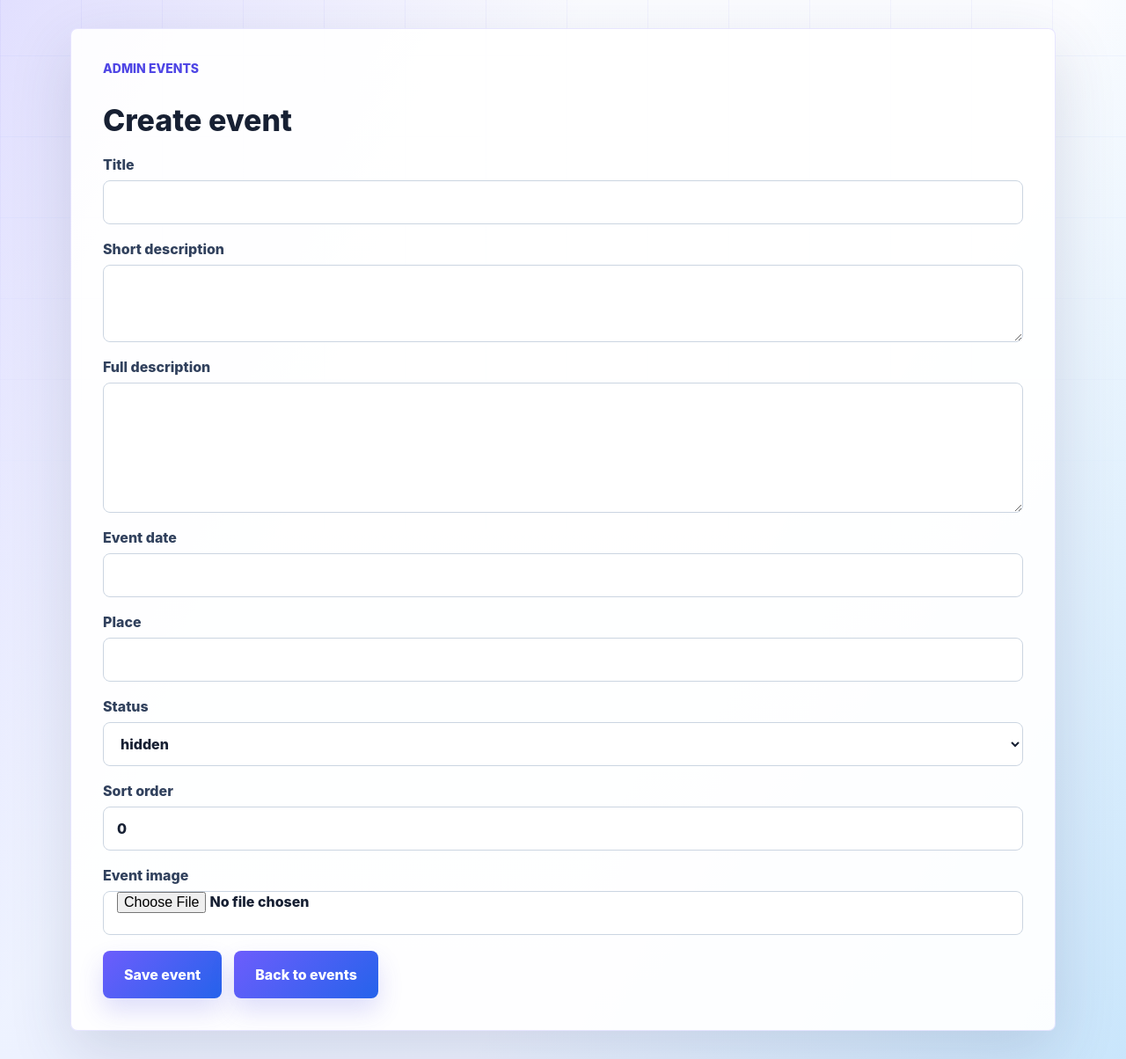
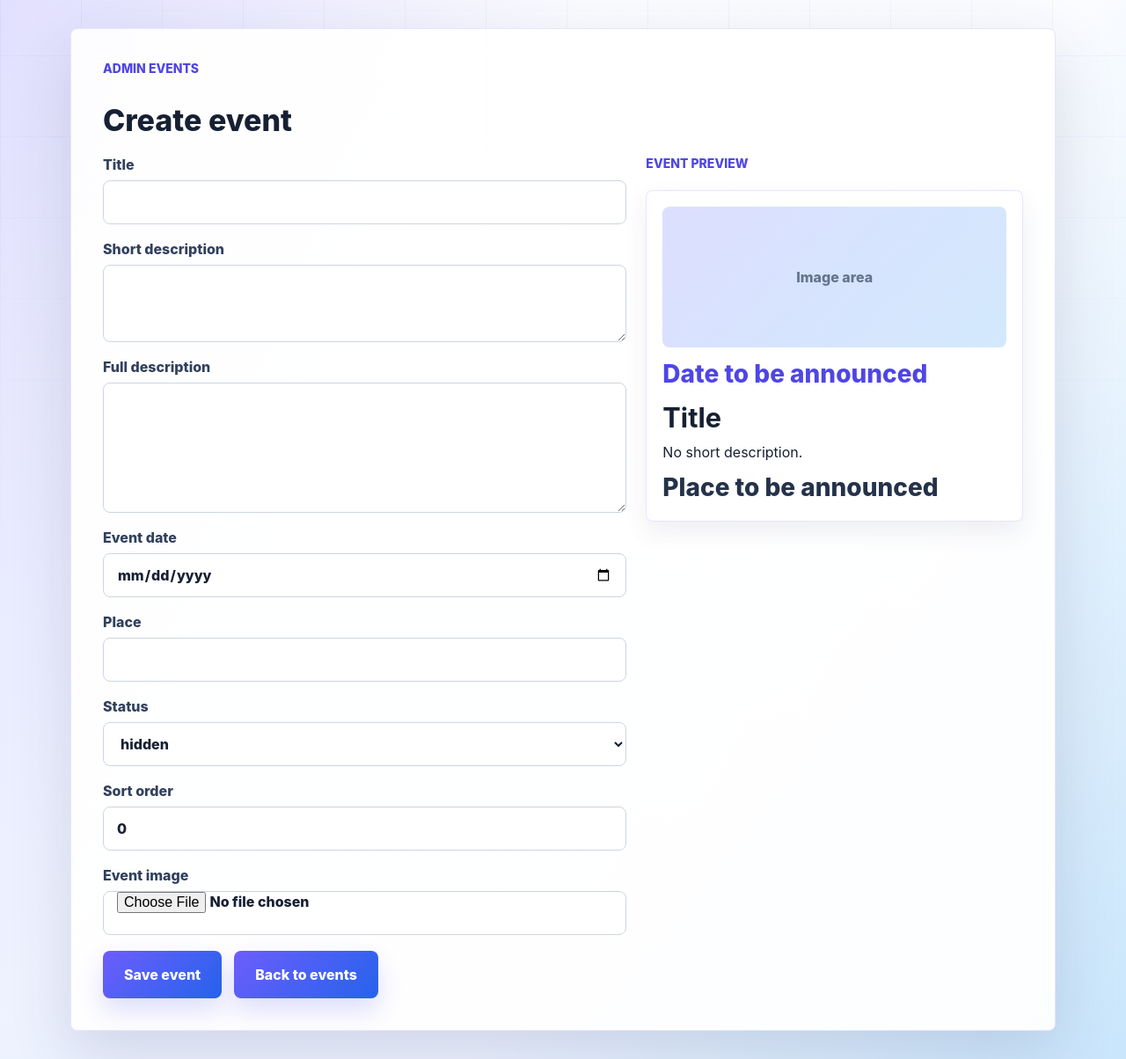
Before and after one commit to German7464/Kiosk_v001, a Flask app: page /admin/events/create in a window 1280 px wide. Shown: the whole page at 88% size. Run offline with Flask 3, Linux system fonts and the light colour scheme; the visitor is signed in with stand-in values (Sample User, id 1); data comes from the database, SQL or seed files in the repository.

Commit message:
Add admin usability fixes

```diff
--- a/kiosk/features/admin/routes.py
+++ b/kiosk/features/admin/routes.py
@@ -2,7 +2,7 @@ import sqlite3
 from datetime import datetime, timezone
 from functools import wraps
 
-from flask import Blueprint, abort, redirect, render_template, request, session, url_for
+from flask import Blueprint, abort, flash, redirect, render_template, request, session, url_for
 from werkzeug.security import check_password_hash, generate_password_hash
 
 from kiosk.core.images import process_event_image, process_system_icon
@@ -200,6 +200,7 @@ def save_admin_settings():
 
     increase_content_version(database)
     database.commit()
+    flash("flash.settings_saved")
 
     return redirect(url_for("admin.admin_settings"))
 
@@ -244,6 +245,7 @@ def create_tag():
         return redirect(url_for("admin.admin_tags"))
 
     save_event_change(database)
+    flash("flash.tag_created")
 
     return redirect(url_for("admin.admin_tags"))
 
@@ -280,6 +282,7 @@ def edit_tag_post(tag_id):
         return redirect(url_for("admin.edit_tag", tag_id=tag_id))
 
     save_event_change(database)
+    flash("flash.tag_saved")
 
     return redirect(url_for("admin.admin_tags"))
 
@@ -292,6 +295,7 @@ def delete_tag(tag_id):
     database.execute("DELETE FROM event_tags WHERE tag_id = ?", (tag_id,))
     database.execute("DELETE FROM tags WHERE id = ?", (tag_id,))
     save_event_change(database)
+    flash("flash.tag_deleted")
 
     return redirect(url_for("admin.admin_tags"))
 
@@ -354,6 +358,7 @@ def create_event_post():
     )
     update_event_images(database, cursor.lastrowid, image_paths)
     save_event_change(database)
+    flash("flash.event_created")
 
     return redirect(url_for("admin.edit_event", event_id=cursor.lastrowid))
 
@@ -403,6 +408,7 @@ def edit_event_post(event_id):
     )
     update_event_images(database, event_id, image_paths)
     save_event_change(database)
+    flash("flash.event_saved")
 
     return redirect(url_for("admin.edit_event", event_id=event_id))
 
@@ -449,6 +455,7 @@ def edit_event_tags_post(event_id):
         )
 
     save_event_change(database)
+    flash("flash.tags_updated")
 
     return redirect(url_for("admin.edit_event_tags", event_id=event_id))
 
@@ -460,6 +467,7 @@ def delete_event(event_id):
     database = get_database()
     database.execute("DELETE FROM events WHERE id = ?", (event_id,))
     save_event_change(database)
+    flash("flash.event_deleted")
 
     return redirect(url_for("admin.admin_events"))
 
@@ -480,6 +488,7 @@ def toggle_event(event_id):
         (next_status, updated_at, event_id),
     )
     save_event_change(database)
+    flash("flash.event_status_changed")
 
     return redirect(url_for("admin.admin_events"))
 
@@ -511,6 +520,7 @@ def move_event(event_id):
         (next_sort_order, updated_at, event_id),
     )
     save_event_change(database)
+    flash("flash.event_order_changed")
 
     return redirect(url_for("admin.admin_events"))
 
@@ -576,5 +586,6 @@ def change_password_post():
         (generate_password_hash(new_password), updated_at, user["id"]),
     )
     get_database().commit()
+    flash("flash.password_changed")
 
     return redirect(url_for("admin.admin_home"))
--- a/kiosk/static/css/base.css
+++ b/kiosk/static/css/base.css
@@ -741,6 +763,66 @@ h1 {
     gap: 18px;
 }
 
+.admin-form-layout {
+    display: grid;
+    grid-template-columns: minmax(0, 1fr) minmax(280px, 0.72fr);
+    gap: 22px;
+    align-items: start;
+    min-width: 0;
+}
+
+.admin-form-preview {
+    display: grid;
+    gap: 12px;
+    min-width: 0;
+}
+
+.admin-form-preview-card {
+    display: grid;
+    gap: 12px;
+    min-width: 0;
+    padding: 18px;
+    border: 1px solid rgba(109, 93, 252, 0.16);
+    border-radius: 8px;
+    background: #ffffff;
+    box-shadow: 0 12px 28px rgba(45, 55, 100, 0.08);
+}
+
+.admin-form-preview-card h2,
+.admin-form-preview-card p {
+    margin: 0;
+}
+
+.admin-form-preview-card h2 {
+    font-size: clamp(22px, 2.4vw, 32px);
+    line-height: 1.14;
+}
+
+.admin-form-preview-image {
+    display: grid;
+    place-items: center;
+    min-height: 160px;
+    overflow: hidden;
+    border-radius: 8px;
+    background:
+        linear-gradient(135deg, rgba(109, 93, 252, 0.13), rgba(14, 165, 233, 0.12)),
+        #edf2ff;
+}
+
+.admin-form-preview-image img {
+    width: 100%;
+    height: 100%;
+    max-height: 220px;
+    object-fit: cover;
+}
+
+.admin-form-preview-image span {
+    padding: 16px;
+    color: var(--muted);
+    font-weight: 800;
+    text-align: center;
+}
+
 .admin-inline-form {
     display: flex;
     align-items: end;
--- a/kiosk/templates/admin_event_form.html
+++ b/kiosk/templates/admin_event_form.html
@@ -9,12 +9,8 @@
     {% if error %}
     <p class="form-error">{{ error }}</p>
     {% endif %}
+    <div class="admin-form-layout">
         <form class="admin-form" method="post" action="{{ action_url }}" enctype="multipart/form-data">
-        {% if event and event.image_thumb %}
-        <div class="admin-image-preview">
-            <img src="{{ event.image_thumb }}" alt="{{ event.title }}">
-        </div>
-        {% endif %}
             <label>
                 <span>{{ t("admin.title") }}</span>
                 <input type="text" name="title" value="{{ event.title if event else '' }}" required>
@@ -29,7 +25,7 @@
             </label>
             <label>
                 <span>{{ t("admin.event_date") }}</span>
-            <input type="text" name="event_date" value="{{ event.event_date if event else '' }}">
+                <input type="date" name="event_date" value="{{ event.event_date if event else '' }}">
             </label>
             <label>
                 <span>{{ t("admin.place") }}</span>
@@ -55,5 +51,22 @@
                 <a href="{{ url_for('admin.admin_events') }}">{{ t("common.back_to_events") }}</a>
             </div>
         </form>
+        <aside class="admin-form-preview" aria-label="{{ t('admin.event_preview') }}">
+            <p class="label">{{ t("admin.event_preview") }}</p>
+            <div class="admin-form-preview-card">
+                <div class="admin-form-preview-image">
+                    {% if event and event.image_thumb %}
+                    <img src="{{ event.image_thumb }}" alt="{{ event.title }}">
+                    {% else %}
+                    <span>{{ t("common.image_area") }}</span>
+                    {% endif %}
+                </div>
+                <p class="event-date">{{ event.event_date if event and event.event_date else t("common.date_to_be_announced") }}</p>
+                <h2>{{ event.title if event and event.title else t("admin.title") }}</h2>
+                <p>{{ event.short_description if event and event.short_description else t("common.no_short_description") }}</p>
+                <p class="event-place">{{ event.place if event and event.place else t("common.place_to_be_announced") }}</p>
+            </div>
+        </aside>
+    </div>
 </section>
 {% endblock %}
--- a/kiosk/templates/base.html
+++ b/kiosk/templates/base.html
@@ -8,6 +8,15 @@
 </head>
 <body>
     <main class="page">
+        {% with messages = get_flashed_messages() %}
+        {% if messages %}
+        <div class="flash-stack" role="status" aria-live="polite">
+            {% for message in messages %}
+            <p class="flash-message">{{ t(message) }}</p>
+            {% endfor %}
+        </div>
+        {% endif %}
+        {% endwith %}
         {% block content %}{% endblock %}
     </main>
     {% block scripts %}{% endblock %}
```
Also changed, not shown: other parts of kiosk/static/css/base.css (+45 -0 lines), kiosk/server.py (+62 -4 lines), kiosk/static/js/admin_event_tags.js (added, +12 -0 lines), kiosk/templates/admin_event_tags.html (+11 -2 lines), kiosk/templates/admin_password_change.html (+6 -3 lines), kiosk/translations/de.json (+14 -1 lines), kiosk/translations/en.json (+14 -1 lines), kiosk/translations/ru.json (+14 -1 lines), serve.py (+16 -2 lines), tests/test_mvp_smoke.py (+26 -0 lines), README.md, docs/CHANGELOG.md, kiosk/features/admin/README.md. Lines whose indentation alone changed are shown as unchanged.
